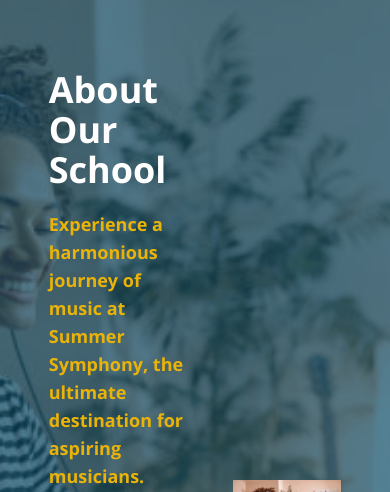
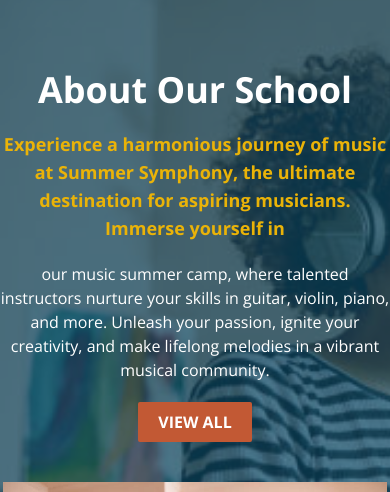
Before and after one commit to mshipan/summer-symphony-client, a React (Vite) app: page / in a window 390 px wide. Shown: the part 746-1238 px from the top of the page. Built offline with nearby package versions, Linux system fonts and the light colour scheme; no server answers; a web font is replaced by a local one.

Commit message:
update about our school responsive

```diff
--- a/src/Pages/Home/AboutSchool.jsx
+++ b/src/Pages/Home/AboutSchool.jsx
@@ -4,12 +4,12 @@ const AboutSchool = () => {
   return (
     <div className="bg-school-bg bg-opacity-50 bg-no-repeat bg-cover bg-fixed">
       <div className="bg-[#0c4b65] bg-opacity-70 py-28">
-        <div className="w-[75%] mx-auto flex items-center justify-center gap-10">
+        <div className="w-full md:w-[75%] lg:w-[75%] mx-auto flex flex-col md:flex-row lg:flex-row items-center justify-center gap-10">
           <div>
-            <h3 className="font-OpenSans text-4xl font-bold text-white mb-5">
+            <h3 className="font-OpenSans text-4xl font-bold text-white mb-5 text-center md:text-left lg:text-left">
               About Our School
             </h3>
-            <div className="max-w-lg">
+            <div className="max-w-lg text-center md:text-left lg:text-left">
               <p className="font-OpenSans text-lg font-bold text-yellow-500 mb-5">
                 Experience a harmonious journey of music at Summer Symphony, the
                 ultimate destination for aspiring musicians. Immerse yourself in
@@ -21,9 +21,11 @@ const AboutSchool = () => {
                 musical community.
               </p>
             </div>
-            <button className="bg-[#c25934] hover:bg-white px-5 py-2 font-OpenSans uppercase font-bold text-white hover:text-[#0c4b65] transition duration-300 rounded-sm">
-              View All
-            </button>
+            <div className="flex justify-center md:justify-start lg:justify-start">
+              <button className="bg-[#c25934] hover:bg-white px-5 py-2 font-OpenSans uppercase font-bold text-white hover:text-[#0c4b65] transition duration-300 rounded-sm">
+                View All
+              </button>
+            </div>
           </div>
           <div>
             <img src={aboutImg} alt="About Image" className="w-96" />
```
